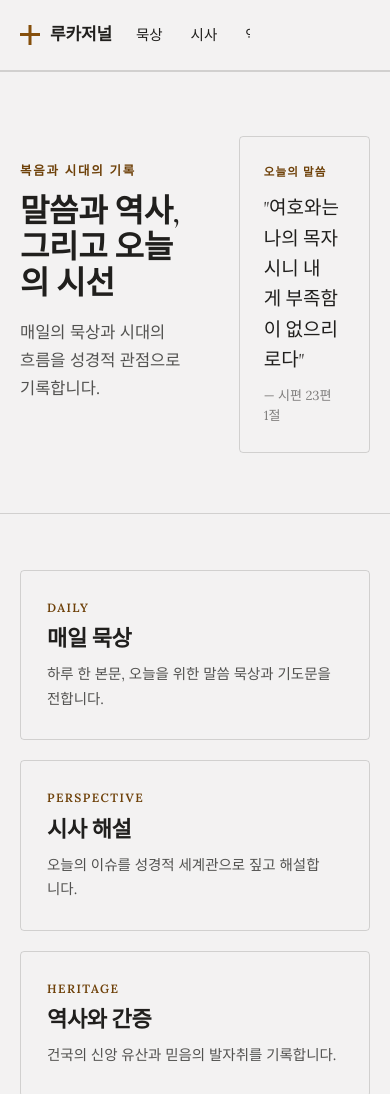
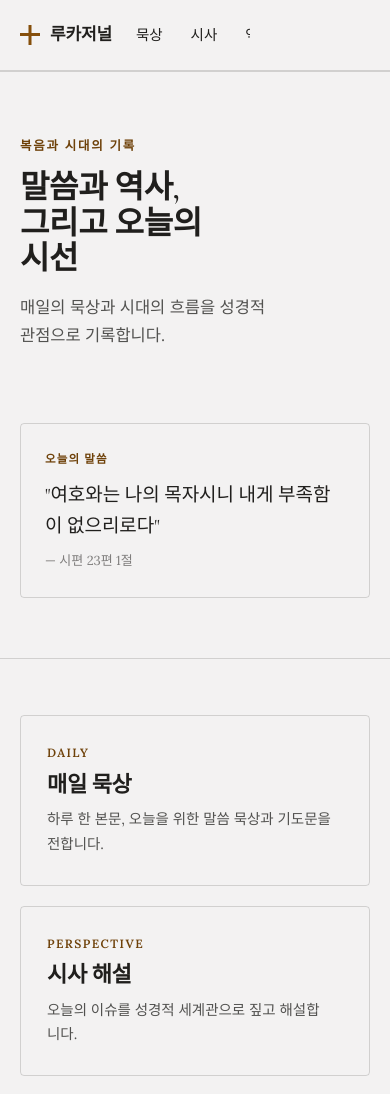
Before and after one commit to choiho0619/lucajournal, a plain HTML site: page index.html in a window 390 px wide. Shown: the top 1094 px of the page. Drawn offline with nearby package versions, Linux system fonts and the light colour scheme; a script that the page names is missing.

Commit message:
375px 본문 오버플로우 수정: 히어로 1열 전환, category 다른카테고리 줄바꿈

```diff
--- a/index.html
+++ b/index.html
@@ -111,6 +111,7 @@ a:hover{color:var(--color-accent);text-decoration:underline;}
   .nav-links::-webkit-scrollbar{height:4px;}
   .nav-links::-webkit-scrollbar-thumb{background:var(--color-divider);border-radius:2px;}
   #auth-area{min-width:96px!important;}
+  .hero-grid{grid-template-columns:1fr!important;}
 }
 
 /* — hero shared type — */
@@ -176,7 +177,7 @@ footer.site-footer{padding:36px clamp(20px,5vw,64px);font-size:13px;
 <hr class="rule">
 
     <div class="wrap">
-      <section style="padding:64px 0 60px;display:grid;grid-template-columns:1.3fr 1fr;gap:48px;align-items:center;">
+      <section class="hero-grid" style="padding:64px 0 60px;display:grid;grid-template-columns:1.3fr 1fr;gap:48px;align-items:center;">
         <div>
           <span class="eyebrow">복음과 시대의 기록</span>
           <h1 class="headline" style="font-size:clamp(32px,3.6vw,46px);max-width:14ch;">말씀과 역사,<br>그리고 오늘의 시선</h1>
```
Also changed, not shown: category.html (+1 -0 lines).
